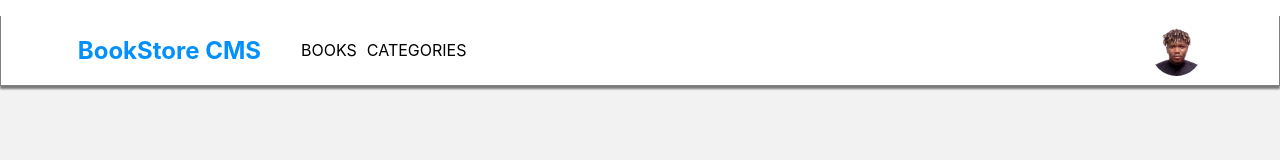
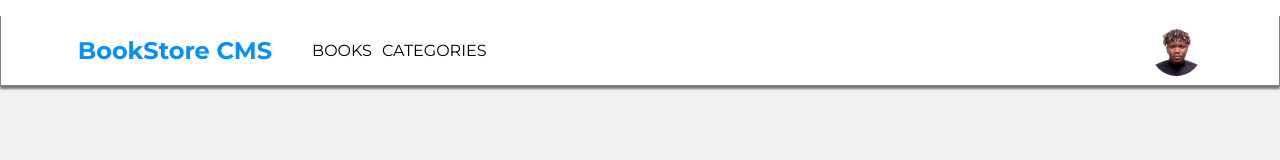
Before and after one commit to Haywayaheadshot/book-keeper, a React (Create React App) app: page / in a window 1280 px wide. Shown: the top 160 px of the page. Built offline with nearby package versions, Linux system fonts and the light colour scheme.

Commit message:
Add font family class to logo and nav buttons

```diff
--- a/src/components/Navigation.js
+++ b/src/components/Navigation.js
@@ -11,18 +11,18 @@ function Navigation() {
     <div className="nav-bar">
       <section className="heading-section">
         <h1>
-          <NavLink className="header-logo" to="/">
+          <NavLink className="header-logo montserrat-fam" to="/">
             BookStore CMS
           </NavLink>
         </h1>
         <ul className="nav-desk-ul">
           <li>
-            <NavLink className="desk-li" to="/books">
+            <NavLink className="desk-li montserrat-fam" to="/books">
               BOOKS
             </NavLink>
           </li>
           <li>
-            <NavLink className="desk-li" to="/categories">
+            <NavLink className="desk-li montserrat-fam" to="/categories">
               CATEGORIES
             </NavLink>
           </li>
```
